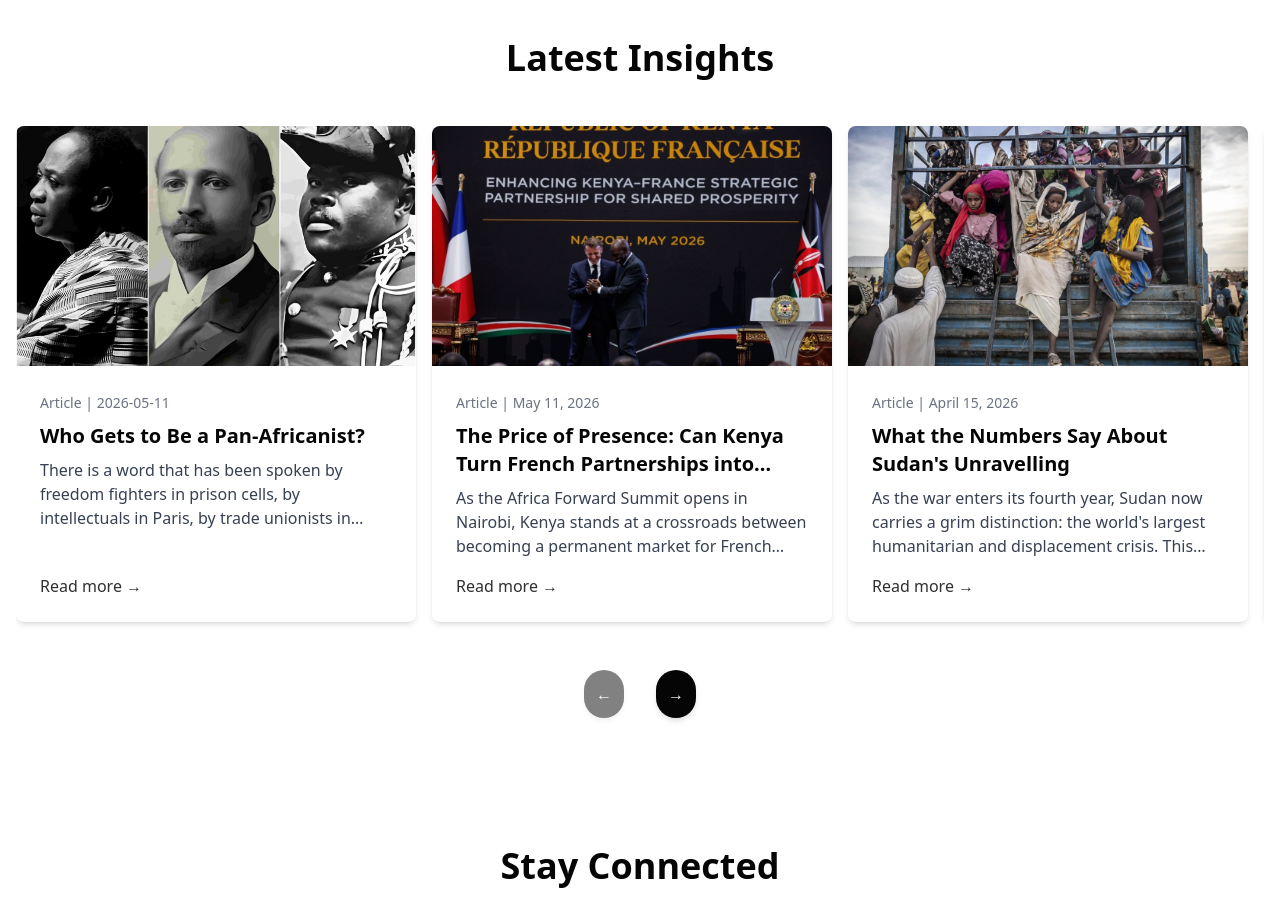
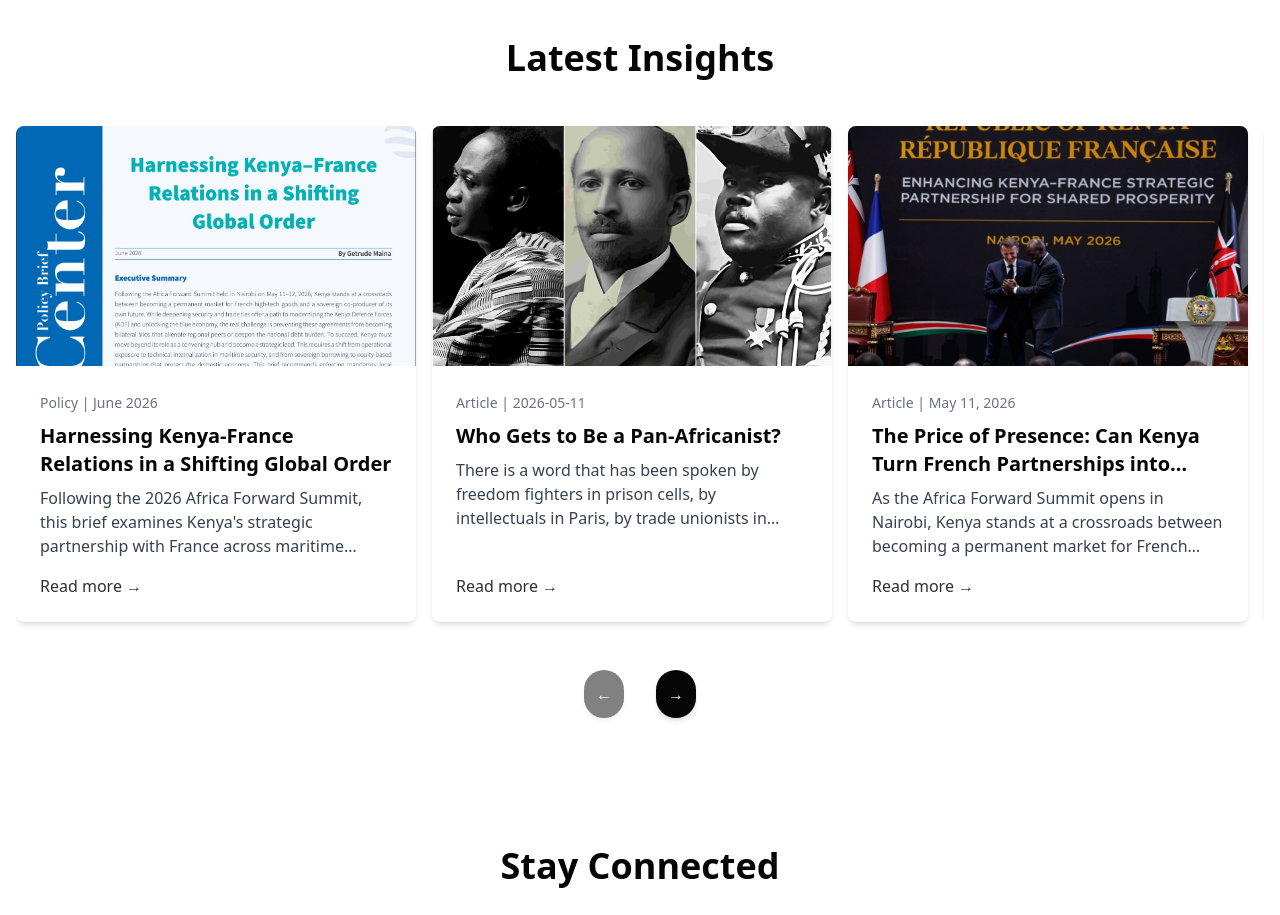
Before and after one commit to Ewoigift/nala-center-website, a Next.js app: page / in a window 1280 px wide. Shown: the part 900-1815 px from the top of the page. Built offline with nearby package versions, Linux system fonts and the light colour scheme.

Commit message:
Insights update

```diff
--- a/src/app/page.tsx
+++ b/src/app/page.tsx
@@ -168,6 +168,14 @@
   };
 
   const insightCards = [
+    {
+      date: "June 2026",
+    type: 'Policy',
+    title: "Harnessing Kenya-France Relations in a Shifting Global Order",
+    description: "Following the 2026 Africa Forward Summit, this brief examines Kenya's strategic partnership with France across maritime security, economic transformation, and regional governance. It explores how Kenya can navigate asymmetrical trade, leverage equity-based partnerships, and avoid bilateral silos to convert global diplomatic visibility into sustainable regional stability and domestic industrial gains.",
+    image: '/images/policy-briefs/democracy-governance-policy-brief.jpg',
+    link: '/uploads/democracy-governance/Nala-Center-Policy-Brief-002.pdf'
+    },
     {
     date: "2026-05-11",
     type: 'Article',
```
